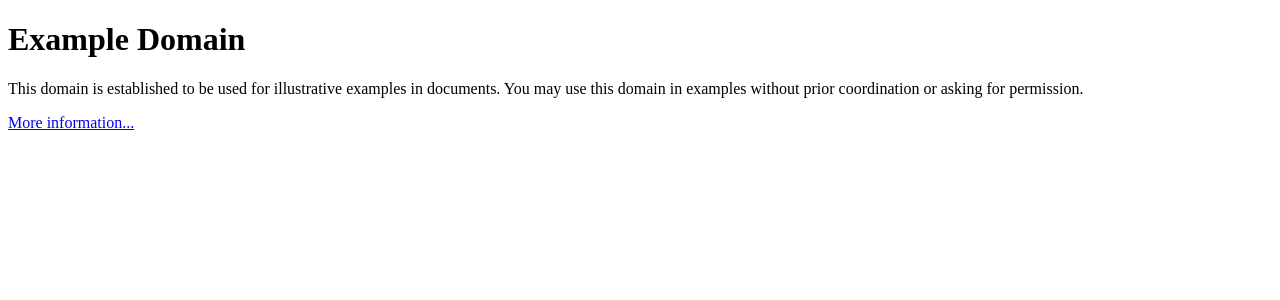
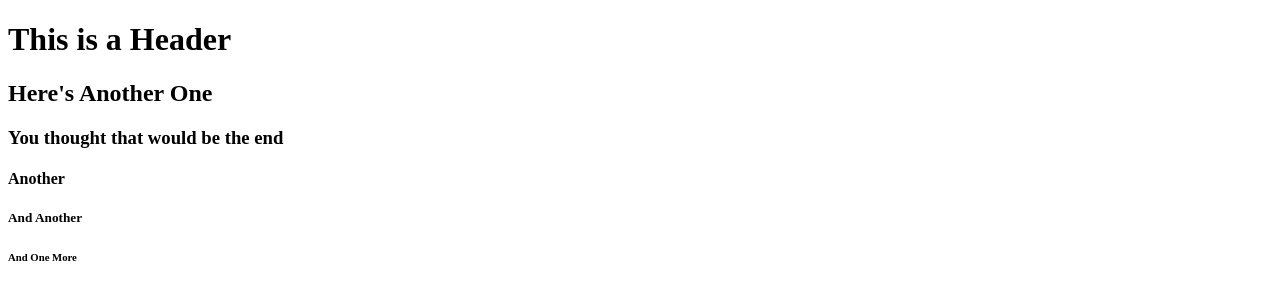
Before and after one commit to juliacanzani/juliacanzani.github.io, a plain HTML site: page index.html in a window 1280 px wide. Drawn offline with Linux system fonts and the light colour scheme.

Commit message:
Update index.html

```diff
--- a/index.html
+++ b/index.html
@@ -7,12 +7,11 @@
  <meta name="viewport" content="width=device-width, initial-scale=1" />
 </head>
 <body>
-<div>
- <h1>Example Domain</h1>
- <p>This domain is established to be used for illustrative examples in
-documents. You may use this
- domain in examples without prior coordination or asking for permission.</p>
- <p><a href="http://www.iana.org/domains/example">More information...</a></p>
-</div>
+ <h1>This is a Header</h1>
+ <h2>Here's Another One</h2>
+ <h3>You thought that would be the end</h3>
+ <h4>Another</h4>
+ <h5>And Another</h5>
+ <h6>And One More</h6>
 </body>
 </html>
```
